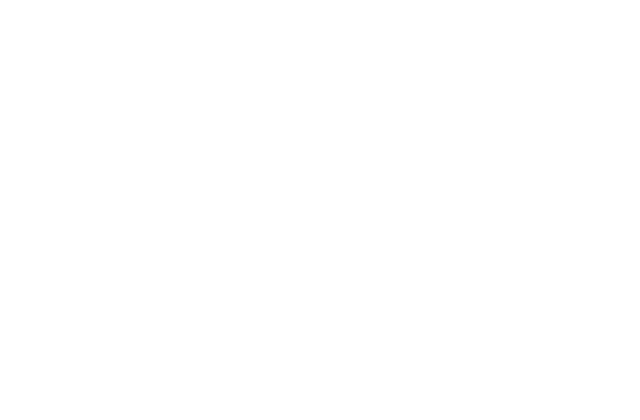
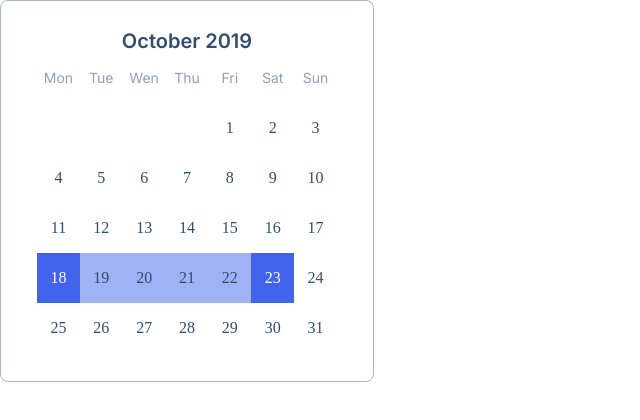
Before and after one commit to js-tasks-ru/htmlcss-20240216_akoesnikova, a website: page 05-lection3/03-calendar/index.html in a window 1280 px wide. Shown: the whole page, without its empty margins (0-640 px from the left). Drawn offline with Linux system fonts and the light colour scheme.

Commit message:
calendar

```diff
--- a/05-lection3/03-calendar/calendar.css
+++ b/05-lection3/03-calendar/calendar.css
@@ -0,0 +1,56 @@
+.calendar {
+    border: 1px solid var(--grey-3);
+    border-radius: 8px;
+    padding: 28px 36px;
+    width: 100%;
+    max-width: 300px;
+}
+.calendar__wrapper {
+    position: relative;
+    padding-bottom: 100%;
+}
+
+.calendar__inner {
+    position: absolute;
+    top: 0;
+    left: 0;
+    right: 0;
+    bottom: 0;
+    display: grid;
+    grid-template-columns: repeat(7, 1fr);
+}
+
+.calendar__item {
+    display: flex;
+    justify-content: center;
+    align-items: center;
+    color: #334D6E;
+    font-family: "Source Sans Pro";
+    font-weight: 400;
+    font-size: 16px;
+    line-height: 20px;
+}
+
+.calendar__item_day {
+    font-family: "Inter";
+    font-size: 14px;
+    color: #90A0B7;
+}
+
+.calendar__item_start, .calendar__item_end {
+    background-color: #4263EB;
+    color: white;
+}
+
+.calendar__item_range {
+    background-color: #A0B1F5;
+}
+
+.calendar__title {
+    font-family: "Inter";
+    font-weight: 600;
+    font-size: 20px;
+    line-height: 24px;
+    text-align: center;
+    color: #334D6E;
+}
--- a/05-lection3/03-calendar/index.html
+++ b/05-lection3/03-calendar/index.html
@@ -7,6 +7,56 @@
         <title>Calendar</title>
     </head>
     <body>
-
+        <div class="calendar">
+            <div class="calendar__title">
+                October 2019
+            </div>
+            <div class="calendar__wrapper">
+                <div class="calendar__inner">
+                    <span class="calendar__item calendar__item_day">Mon</span>
+                    <span class="calendar__item calendar__item_day">Tue</span>
+                    <span class="calendar__item calendar__item_day">Wen</span>
+                    <span class="calendar__item calendar__item_day">Thu</span>
+                    <span class="calendar__item calendar__item_day">Fri</span>
+                    <span class="calendar__item calendar__item_day">Sat</span>
+                    <span class="calendar__item calendar__item_day">Sun</span>
+                    <span class="calendar__item"></span >
+                    <span class="calendar__item"></span >
+                    <span class="calendar__item"></span >
+                    <span class="calendar__item"></span >
+                    <span class="calendar__item">1</span >
+                    <span class="calendar__item">2</span >
+                    <span class="calendar__item">3</span >
+                    <span class="calendar__item">4</span >
+                    <span class="calendar__item">5</span >
+                    <span class="calendar__item">6</span >
+                    <span class="calendar__item">7</span >
+                    <span class="calendar__item">8</span >
+                    <span class="calendar__item">9</span >
+                    <span class="calendar__item">10</span >
+                    <span class="calendar__item">11</span >
+                    <span class="calendar__item">12</span >
+                    <span class="calendar__item">13</span >
+                    <span class="calendar__item">14</span >
+                    <span class="calendar__item">15</span >
+                    <span class="calendar__item">16</span >
+                    <span class="calendar__item">17</span >
+                    <span class="calendar__item calendar__item_start">18</span >
+                    <span class="calendar__item calendar__item_range">19</span >
+                    <span class="calendar__item calendar__item_range">20</span >
+                    <span class="calendar__item calendar__item_range">21</span >
+                    <span class="calendar__item calendar__item_range">22</span >
+                    <span class="calendar__item calendar__item_end">23</span >
+                    <span class="calendar__item">24</span >
+                    <span class="calendar__item">25</span >
+                    <span class="calendar__item">26</span >
+                    <span class="calendar__item">27</span >
+                    <span class="calendar__item">28</span >
+                    <span class="calendar__item">29</span >
+                    <span class="calendar__item">30</span >
+                    <span class="calendar__item">31</span >
+                </div>
+            </div>
+        </div>
     </body>
 </html>
```
